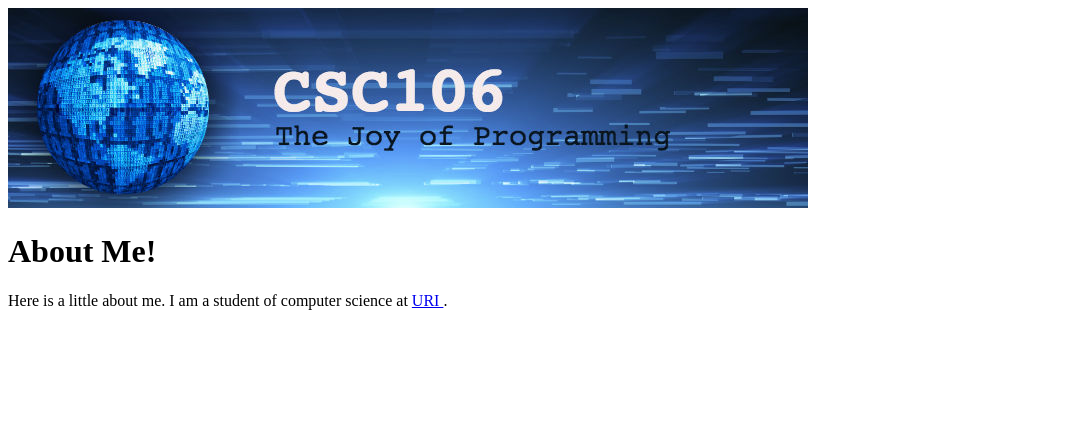
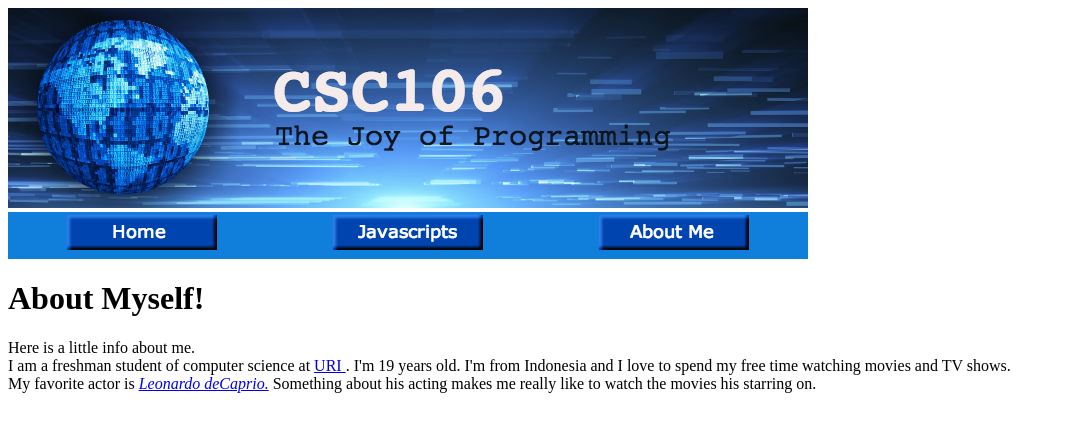
Before and after one commit to johsua25/johsua25.github.io, a plain HTML site: page about.html in a window 1280 px wide. Shown: the whole page, without its empty margins (0-1065 px from the left). Drawn offline with Linux system fonts and the light colour scheme.

Commit message:
Update about.html

```diff
--- a/about.html
+++ b/about.html
@@ -6,9 +6,22 @@
     </head>
     <body>
 <img src="csc106_banner.jpg">
-<h1>About Me!</h1>
 
-Here is a little about me. I am a student of computer science at <a href="http://www.uri.edu"> URI </a>.
+<table width=800 bgcolor="#107FDB">
+    <tr>
+        <td align="center"> <a href="index.html"><img src="home_button.png"></a> </td>
+        <td align="center"> <a href="js.html"><img src="javascripts_button.png"></a> </td>
+        <td align="center"> <a href="about.html"><img src="aboutme_button.png"></a> </td>
+    <tr>
+<table>
+
+<h1>About Myself!</h1>
+
+Here is a little info about me. <br>
+I am a freshman student of computer science at <a href="http://www.uri.edu"> URI </a>.
+I'm 19 years old. I'm from Indonesia and I love to spend my free time watching movies and TV shows. <br>
+My favorite actor is <a href="https://en.wikipedia.org/wiki/Leonardo_DiCaprio"> <em>Leonardo deCaprio.</em></a>
+Something about his acting makes me really like to watch the movies his starring on.
 
     </body>
 </html>
```
